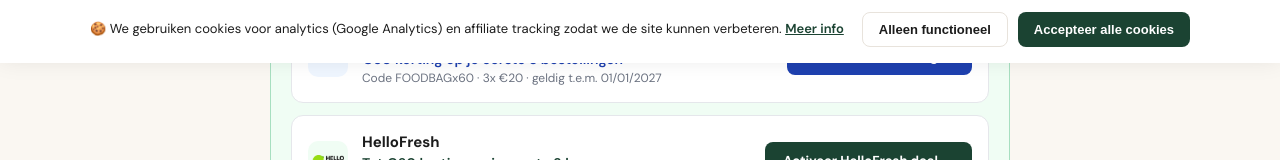
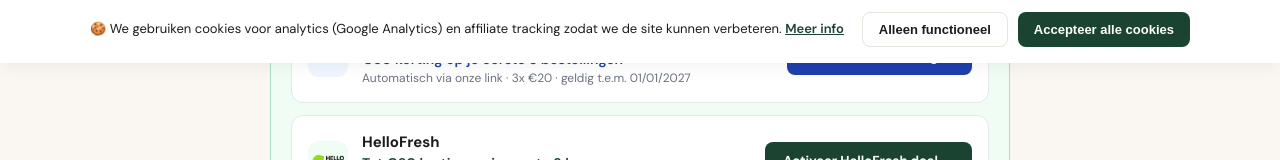
Before and after one commit to fetspets/bestemaaltijdbox, a Next.js app: page /blog/hoe-maaltijdbox-opzeggen-belgie in a window 1280 px wide. Shown: the part 737-897 px from the top of the page. Built offline with nearby package versions, Linux system fonts and the light colour scheme.

Commit message:
auto: update page.tsx

```diff
--- a/src/app/blog/[slug]/page.tsx
+++ b/src/app/blog/[slug]/page.tsx
@@ -109,7 +109,7 @@ export default async function BlogDetailPage({ params }: { params: Promise<{ slu
                 naam: 'Foodbag',
                 logo: '/logos/foodbag.png',
                 deal: '€60 korting op je eerste 3 bestellingen',
-                detail: 'Code FOODBAGx60 · 3x €20 · geldig t.e.m. 01/01/2027',
+                detail: 'Automatisch via onze link · 3x €20 · geldig t.e.m. 01/01/2027',
                 cta: 'Activeer €60 korting',
                 href: '/ga/foodbag',
                 kleur: '#1E40AF',
```
